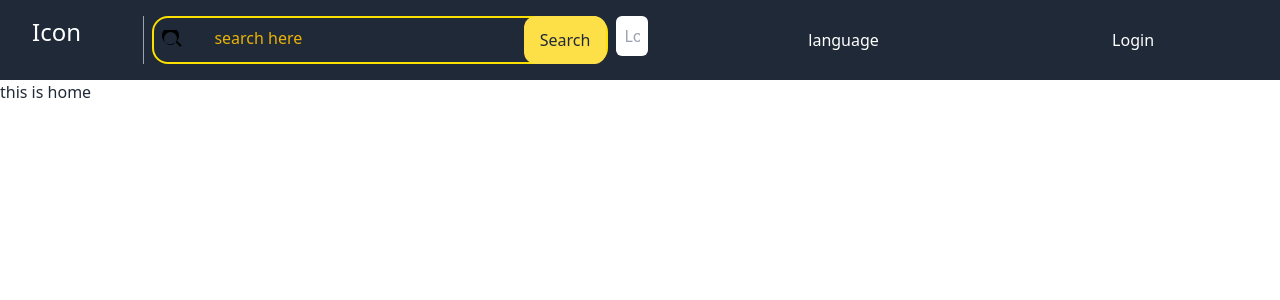
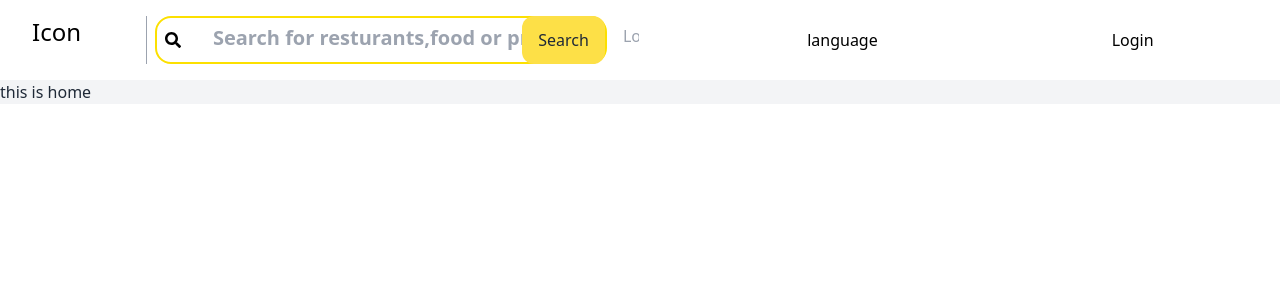
Before and after one commit to RabeyaAkter78/helios-client, a React (Vite) app: page / in a window 1280 px wide. Shown: the top 300 px of the page. Built offline with nearby package versions, Linux system fonts and the light colour scheme.

Commit message:
modified search bar

```diff
--- a/src/Components/Pages/Home/Home/Home.jsx
+++ b/src/Components/Pages/Home/Home/Home.jsx
@@ -1,8 +1,7 @@
-import React from 'react';
 
 const Home = () => {
     return (
-        <div>
+        <div className='bg-gray-100'>
             <h1>this is home</h1>
         </div>
     );
--- a/src/Components/Pages/Shared/Navbar/Navbar.jsx
+++ b/src/Components/Pages/Shared/Navbar/Navbar.jsx
@@ -1,16 +1,15 @@
-import { Link } from "react-router-dom";
 import "./Navbar.css"
-
+import { FaSearch } from "react-icons/fa";
 const Navbar = () => {
 
     return (
         <div>
-            <nav className="bg-gray-800 text-yellow-500 p-4">
+            <nav className=" text-black p-4">
                 <div className="flex items-center justify-between">
                     {/* Icon, Search Bar, and Location Section (8/12 width) */}
                     <div className=" flex  mx-4 ">
                         <div className="">
-                            <span className="text-white text-2xl h-48 w-48">Icon</span>
+                            <span className=" text-2xl h-48 w-48">Icon</span>
                         </div>
                         <div className="navbar-end w-1/5 border-r border-gray-400 mx-2 px-6">
 
@@ -18,25 +17,17 @@ const Navbar = () => {
                         {/* Search BAr */}
                         <div className="relative flex items-center searchBar px-2 gap-8">
                             <div className=" ">
-                                {/* Search Icon */}
-                                <svg
-                                    xmlns="http://www.w3.org/2000/svg"
-                                    className="h-5 w-5 text-yellow-500"
-
-                                >
-                                    <path
-                                        fillRule="evenodd"
-                                        d="M13.742 12.344a8.5 8.5 0 111.415-1.415l3.85 3.85a1 1 0 11-1.415 1.415l-3.85-3.85zM2 8.5a6.5 6.5 0 1113 0 6.5 6.5 0 01-13 0z"
-                                        clipRule="evenodd"
-                                    />
-                                </svg>
+                                {/* Icon Of Search */}
+                                <FaSearch></FaSearch>
                             </div>
-                            {/* Search Text Input */}
-                           <div className="top-1/2 transform -translate-y-0.5 ">
-                           <p className=" w-96  rounded-xl">
-                              search here
-                            </p>
-                           </div>
+                            {/* Search Text */}
+                            <div className="top-1/2 transform -translate-y-0.5 ">
+                                <input
+                                    type="text"
+                                    placeholder="Search for resturants,food or product."
+                                    className="w-96 rounded-xl text-xl font-semibold text-gray-400  border-none border-transparent focus:outline-none focus:border-none"
+                                />
+                            </div>
                             {/* Search Button */}
                             <button className="absolute right-0 top-1/2 transform -translate-y-1/2 bg-yellow-300 px-4 py-3 rounded-xl text-gray-800">
                                 Search
@@ -57,7 +48,7 @@ const Navbar = () => {
                     <div className="w-2/12"></div>
 
                     {/* Language Dropdown Section (2/12 width) */}
-                    <div className="w-2/12 text-white">
+                    <div className="w-2/12 ">
                         <p>language</p>
                     </div>
 
@@ -65,7 +56,7 @@ const Navbar = () => {
                     <div className="w-2/12"></div>
 
                     {/* Login Section (2/12 width) */}
-                    <div className="w-2/12 text-white">
+                    <div className="w-2/12 ">
                         <span>Login</span>
                     </div>
                 </div>
--- a/src/Router/Routes.jsx
+++ b/src/Router/Routes.jsx
@@ -1,4 +1,3 @@
-import React from 'react';
 import {
     createBrowserRouter,
 } from "react-router-dom";
```
